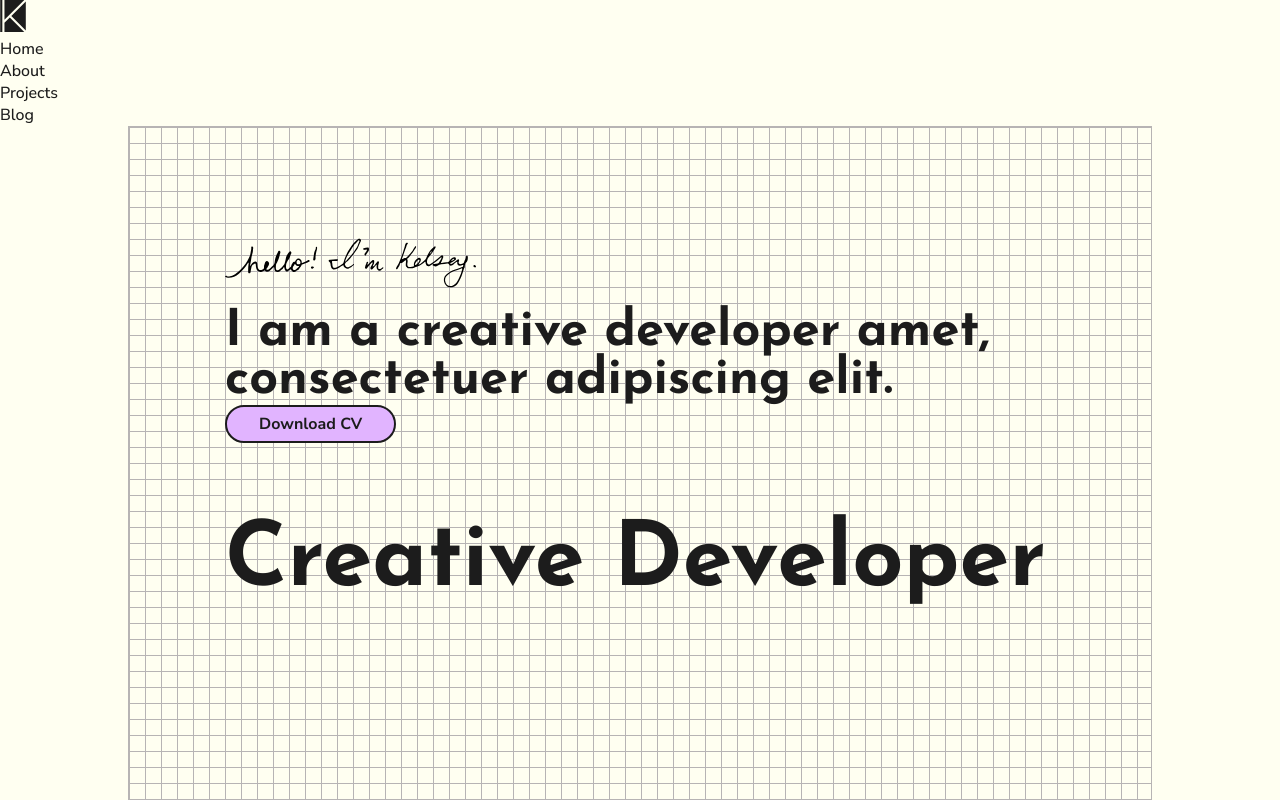
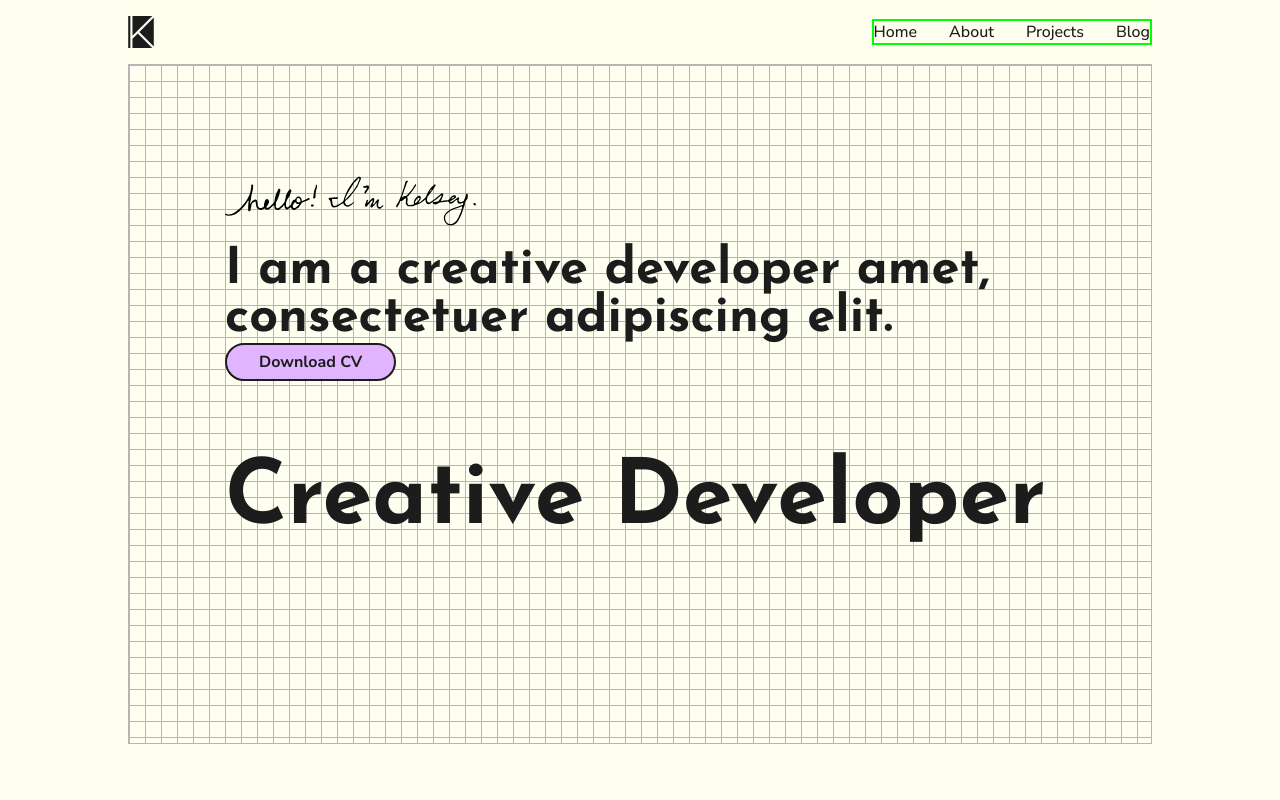
Before and after one commit to kelkuno/dev-site, a Next.js app: page / in a window 1280 px wide. Shown: the top 800 px of the page. Built offline with nearby package versions, Linux system fonts and the light colour scheme.

Commit message:
menu done. still needed- edit padding and add hover state

```diff
--- a/app/globals.css
+++ b/app/globals.css
@@ -66,6 +66,7 @@ h5 {
   margin: 0;
   padding: 0;
   margin-block: 0;
+  font-weight: 700;
 }
 h1 {
   font-size: 5.61rem;
--- a/components/MainNav/MainNav.jsx
+++ b/components/MainNav/MainNav.jsx
@@ -30,6 +30,7 @@ const MainNav = () => {
           : `${styles["main-nav"]}`
       }
     >
+      <div className={styles["nav-wrapper"]}>
         <Image
           src="/images/k-logo.svg"
           alt="Kelsey Kuno logo"
@@ -38,8 +39,8 @@ const MainNav = () => {
           height={32}
           priority
         />
-      <nav className="primary-navigation" id="primary-navigation">
-        <ul className={styles.row} aria-label="Primary" role="list">
+        <nav className={styles["primary-navigation"]} id="primary-navigation">
+          <ul className={styles["nav-row"]} aria-label="Primary" role="list">
             {links.map((link) => (
               <li key={link.href}>
                 <Link onClick={closeNav} href={link.href}>
@@ -59,6 +60,7 @@ const MainNav = () => {
           <span className={styles.bar}></span>
         </button>
       </div>
+    </div>
   );
 };
 
--- a/components/MainNav/MainNav.module.css
+++ b/components/MainNav/MainNav.module.css
@@ -1,4 +1,70 @@
-/* Menu Button  */
+/* __________________Navigation */
+/* Desktop styles */
+.main-nav {
+  width: 80%;
+  max-width: 1200px;
+  margin: 0 auto;
+}
+.nav-wrapper {
+  display: flex;
+  align-items: center;
+  justify-content: space-between;
+  background-color: var(--paper);
+  position: sticky;
+  top: 0;
+  left: 0;
+  padding: 1rem 0;
+  width: 100%;
+}
+.nav-row {
+  list-style: none;
+  display: flex;
+  gap: 2rem;
+  border: solid 2px lime;
+}
+/* __________________Navigation */
+/* mobile styles */
+@media (max-width: 700px) {
+  .main-nav {
+    width: 100%;
+  }
+  .nav-wrapper {
+    align-items: flex-start;
+    /* padding: 1rem; */
+  }
+  .main-nav.active .nav-wrapper {
+    height: 100vh;
+    transition: 0.3s ease;
+  }
+  .primary-navigation {
+    border: solid 2px blue;
+    position: absolute;
+    width: 100%;
+    height: 100vh;
+    top: -100vh;
+    opacity: 0;
+    display: flex;
+  }
+  .main-nav.active .primary-navigation {
+    top: 0;
+    transition: 0.3s ease;
+    opacity: 1;
+  }
+  .nav-row {
+    width: 100%;
+    align-self: center;
+    flex-direction: column;
+    align-items: center;
+    gap: 2rem;
+    font-size: 2.368rem;
+    line-height: 2.75rem;
+    color: var(--black);
+    font-family: var(--font-josefin_sans);
+    font-weight: 700;
+  }
+}
+/* __________________Hamburger Button Styles */
+/* Desktop styles */
 .menu-btn {
   width: 2rem;
   height: 2rem;
@@ -24,6 +90,7 @@
   top: 75%;
 }
 
+/* __________________Hamburger Button Styles */
 /* Mobile */
 @media (max-width: 700px) {
   .menu-btn {
@@ -41,3 +108,7 @@
     transform: translate(-50%, -50%) rotate(-45deg);
   }
 }
+
+/* Tablet and Smaller Desktop */
+@media (min-width: 701px) and (max-width: 1120px) {
+}
```
Lines whose indentation alone changed are shown as unchanged.
